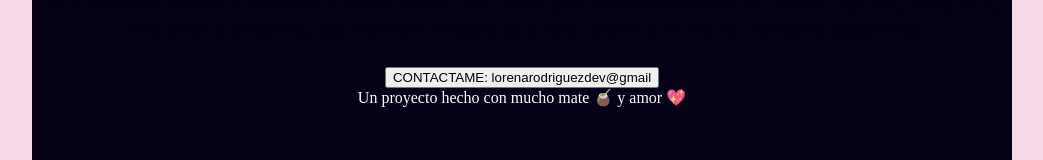
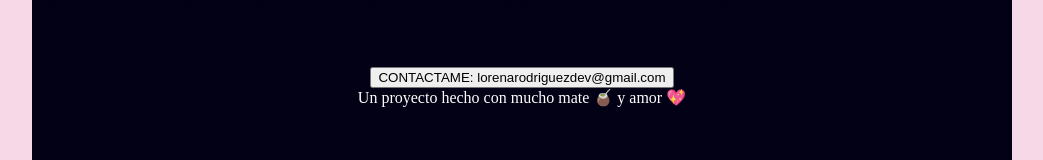
Before and after one commit to RodriguezLorena/porfolioRodriguezLorena, a Next.js app: page / in a window 1280 px wide. Shown: the part 3882-4042 px from the top of the page, without its empty margins (118-1161 px from the left). Built offline with nearby package versions, Linux system fonts and the light colour scheme.

Commit message:
probando Config global github

```diff
--- a/componetes/Contacto.js
+++ b/componetes/Contacto.js
@@ -18,7 +18,7 @@ const Contacto = () => {
             target="_blank"
             rel="noopener noreferrer"
           >
-            CONTACTAME: lorenarodriguezdev@gmail
+            CONTACTAME: lorenarodriguezdev@gmail.com
           </a>
         </button>
         <span className={style.spam}>
```
